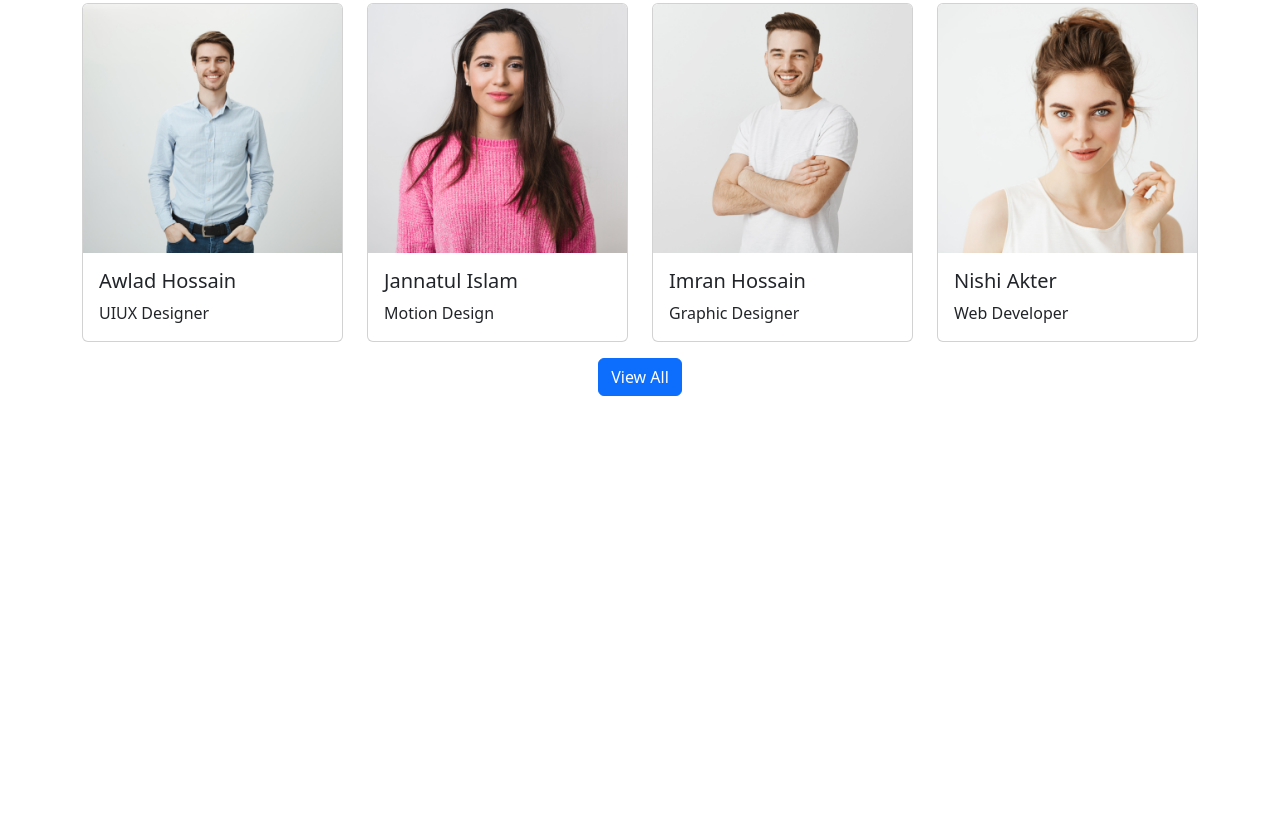
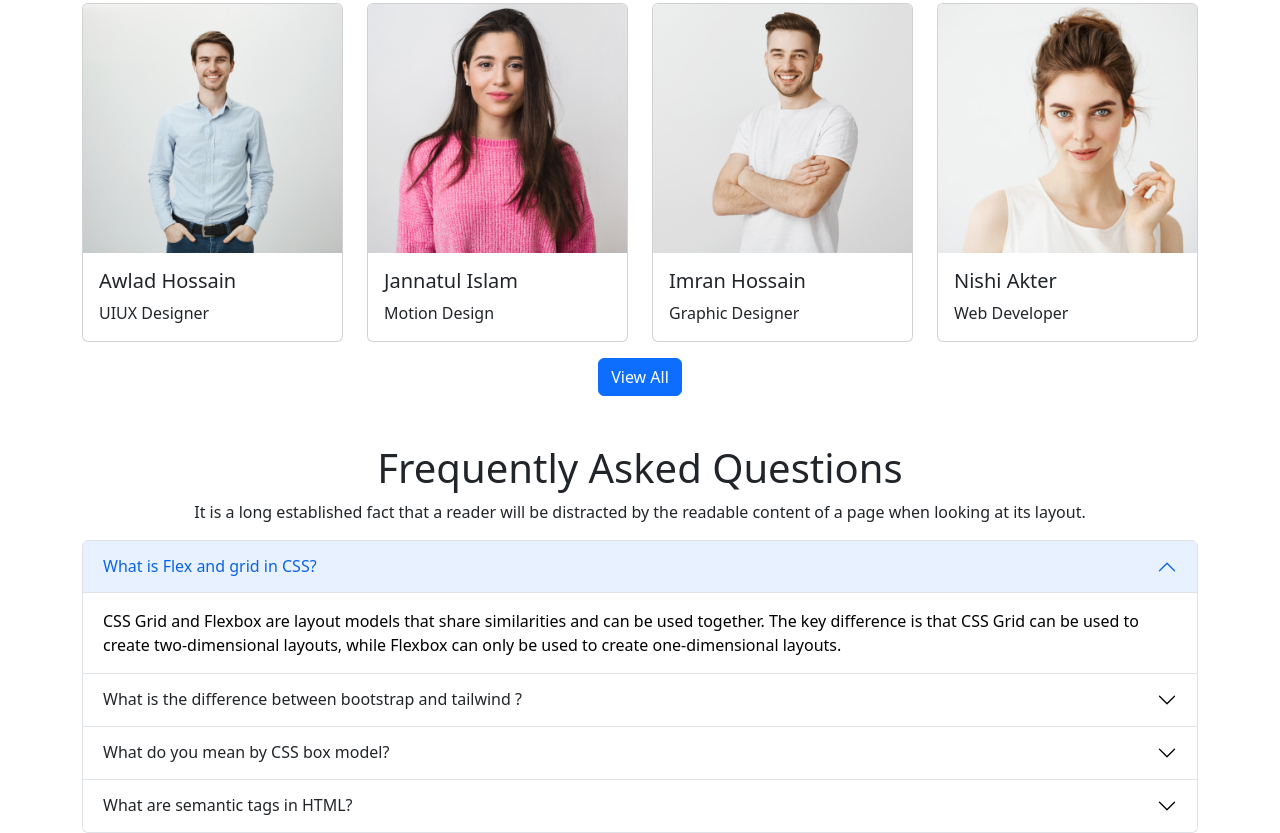
Before and after one commit to mfitafhim/learning-website, a plain HTML site: page index.html in a window 1280 px wide. Shown: the part 2025-2858 px from the top of the page. Before the commit the page ends 2421 px from the top, so only its background shows below. Drawn offline with nearby package versions, Linux system fonts and the light colour scheme.

Commit message:
question part add

```diff
--- a/index.html
+++ b/index.html
@@ -458,6 +458,127 @@
         </div>
       </section>
       <!-- student part end -->
+      <!-- question part start -->
+      <section class="mt-5">
+        <h1 class="text-center">Frequently Asked Questions</h1>
+        <p class="text-center">
+          It is a long established fact that a reader will be distracted by the
+          readable content of a page when looking at its layout.
+        </p>
+        <div class="accordion mt-3" id="accordionExample">
+          <div class="accordion-item">
+            <h2 class="accordion-header" id="headingOne">
+              <button
+                class="accordion-button"
+                type="button"
+                data-bs-toggle="collapse"
+                data-bs-target="#collapseOne"
+                aria-expanded="true"
+                aria-controls="collapseOne"
+              >
+                What is Flex and grid in CSS?
+              </button>
+            </h2>
+            <div
+              id="collapseOne"
+              class="accordion-collapse collapse show"
+              aria-labelledby="headingOne"
+              data-bs-parent="#accordionExample"
+            >
+              <div class="accordion-body">
+                CSS Grid and Flexbox are layout models that share similarities
+                and can be used together. The key difference is that CSS Grid
+                can be used to create two-dimensional layouts, while Flexbox can
+                only be used to create one-dimensional layouts.
+              </div>
+            </div>
+          </div>
+          <div class="accordion-item">
+            <h2 class="accordion-header" id="headingTwo">
+              <button
+                class="accordion-button collapsed"
+                type="button"
+                data-bs-toggle="collapse"
+                data-bs-target="#collapseTwo"
+                aria-expanded="false"
+                aria-controls="collapseTwo"
+              >
+                What is the difference between bootstrap and tailwind ?
+              </button>
+            </h2>
+            <div
+              id="collapseTwo"
+              class="accordion-collapse collapse"
+              aria-labelledby="headingTwo"
+              data-bs-parent="#accordionExample"
+            >
+              <div class="accordion-body">
+                Bootstrap comes with a set of pre-styled responsive,
+                mobile-first components that possess a definite UI kit. Tailwind
+                CSS uses a set of utility classes to create a neat UI with more
+                flexibility and uniqueness. Sites created using Bootstrap follow
+                the generic pattern that makes them look identical.
+              </div>
+            </div>
+          </div>
+          <div class="accordion-item">
+            <h2 class="accordion-header" id="headingThree">
+              <button
+                class="accordion-button collapsed"
+                type="button"
+                data-bs-toggle="collapse"
+                data-bs-target="#collapseThree"
+                aria-expanded="false"
+                aria-controls="collapseThree"
+              >
+                What do you mean by CSS box model?
+              </button>
+            </h2>
+            <div
+              id="collapseThree"
+              class="accordion-collapse collapse"
+              aria-labelledby="headingThree"
+              data-bs-parent="#accordionExample"
+            >
+              <div class="accordion-body">
+                In CSS, the term "box model" is used when talking about design
+                and layout. The CSS box model is essentially a box that wraps
+                around every HTML element. It consists of: margins, borders,
+                padding, and the actual content.
+              </div>
+            </div>
+          </div>
+          <div class="accordion-item">
+            <h2 class="accordion-header" id="headingFour">
+              <button
+                class="accordion-button collapsed"
+                type="button"
+                data-bs-toggle="collapse"
+                data-bs-target="#collapseFour"
+                aria-expanded="false"
+                aria-controls="collapseFour"
+              >
+                What are semantic tags in HTML?
+              </button>
+            </h2>
+            <div
+              id="collapseFour"
+              class="accordion-collapse collapse"
+              aria-labelledby="headingFour"
+              data-bs-parent="#accordionExample"
+            >
+              <div class="accordion-body">
+                A semantic element clearly describes its meaning to both the
+                browser and the developer. Examples of non-semantic elements:
+                div and span - Tells nothing about its content. Examples of
+                semantic elements: form , table, and article - Clearly defines
+                its content.
+              </div>
+            </div>
+          </div>
+        </div>
+      </section>
+      <!-- question part end -->
     </main>
     <script
       src="https://cdn.jsdelivr.net/npm/bootstrap@5.2.0/dist/js/bootstrap.bundle.min.js"
```
